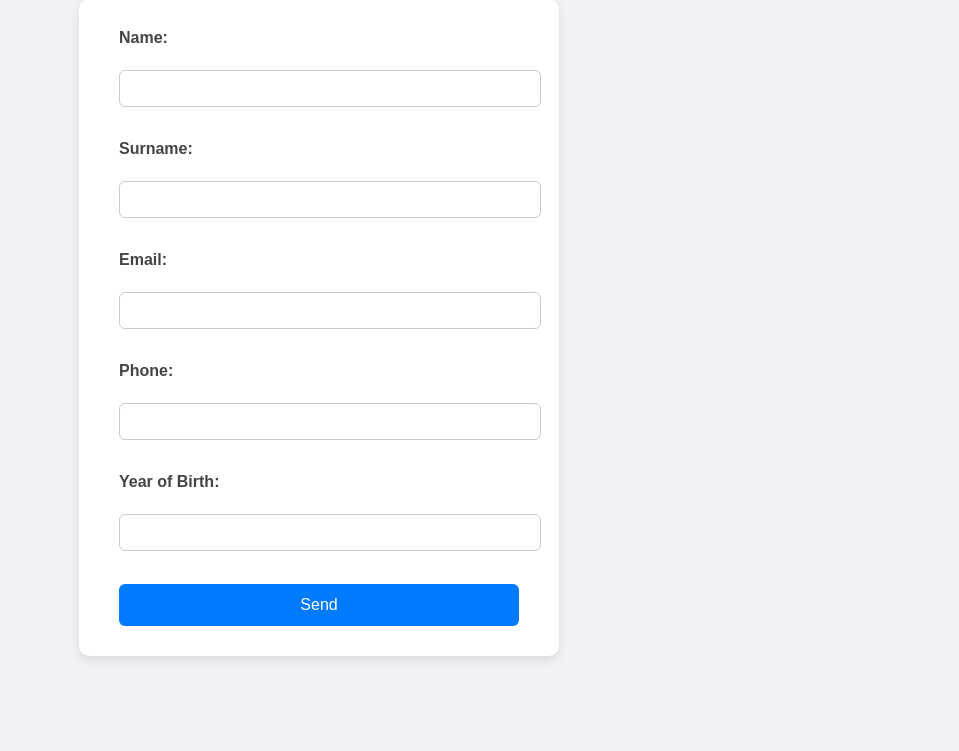
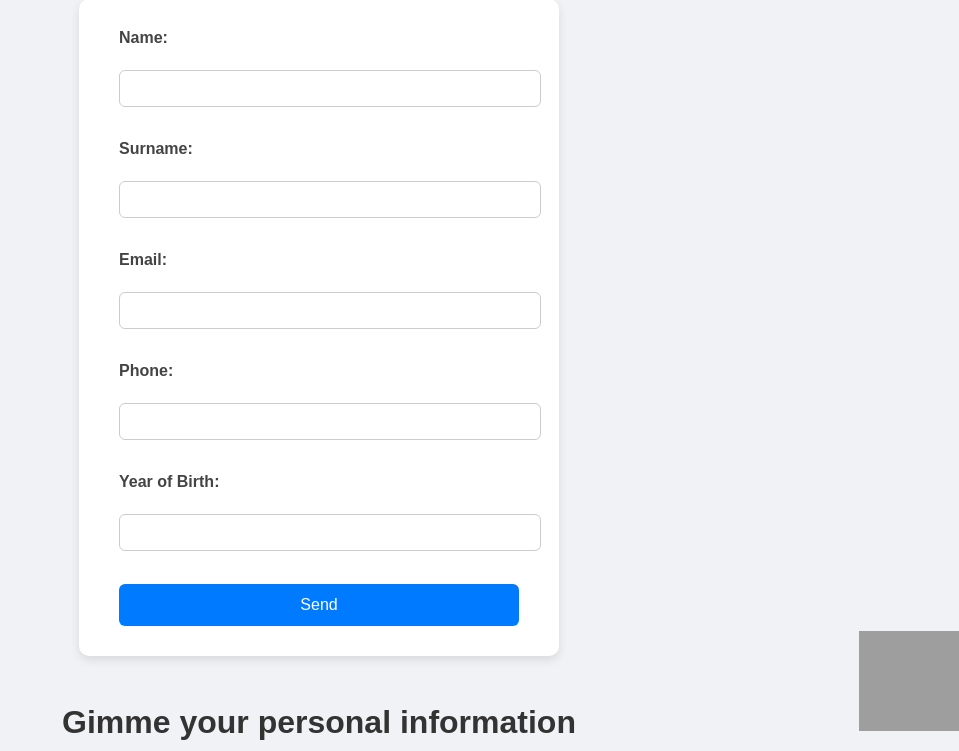
Before and after one commit to hanusvalenta/School, a PHP site: page / in a window 1280 px wide. Shown: the part 49-800 px from the top of the page, without its empty margins (321-1280 px from the left). Run offline with PHP 8.4, Linux system fonts and the light colour scheme; grey boxes are pictures that could not be loaded.

Commit message:
works good

```diff
--- a/Javascript/Validace/public/index.html
+++ b/Javascript/Validace/public/index.html
@@ -26,6 +26,11 @@
 
         <button type="submit">Send</button>
     </form>
+
+  <br><br>
+
+    <h1>Gimme your personal information</h1>
+    <img src="https://media.tenor.com/R0qf99efP7gAAAAi/anime-anime-dance.gif" alt="Blank GIF"">
 </body>
 
 <script>
--- a/Javascript/Validace/public/style.css
+++ b/Javascript/Validace/public/style.css
@@ -7,6 +7,7 @@ body {
   }
 
   form {
+    position: fixed;
     background: white;
     padding: 30px 40px;
     border-radius: 10px;
@@ -17,8 +18,11 @@ body {
 
   h1 {
     text-align: center;
-    margin-bottom: 20px;
+    margin-bottom: 10px;
     color: #333;
+    position: fixed;
+    bottom: 0;
+    right: 10;
   }
 
   label {
@@ -56,3 +60,13 @@ body {
   button:hover {
     background-color: #0056b3;
   }
+
+  img {
+    display: block;
+    margin: 20px auto;
+    width: 100px;
+    height: 100px;
+    position: fixed;
+    bottom: 0;
+    right: 0;
+  }
```
Lines whose indentation alone changed are shown as unchanged.
